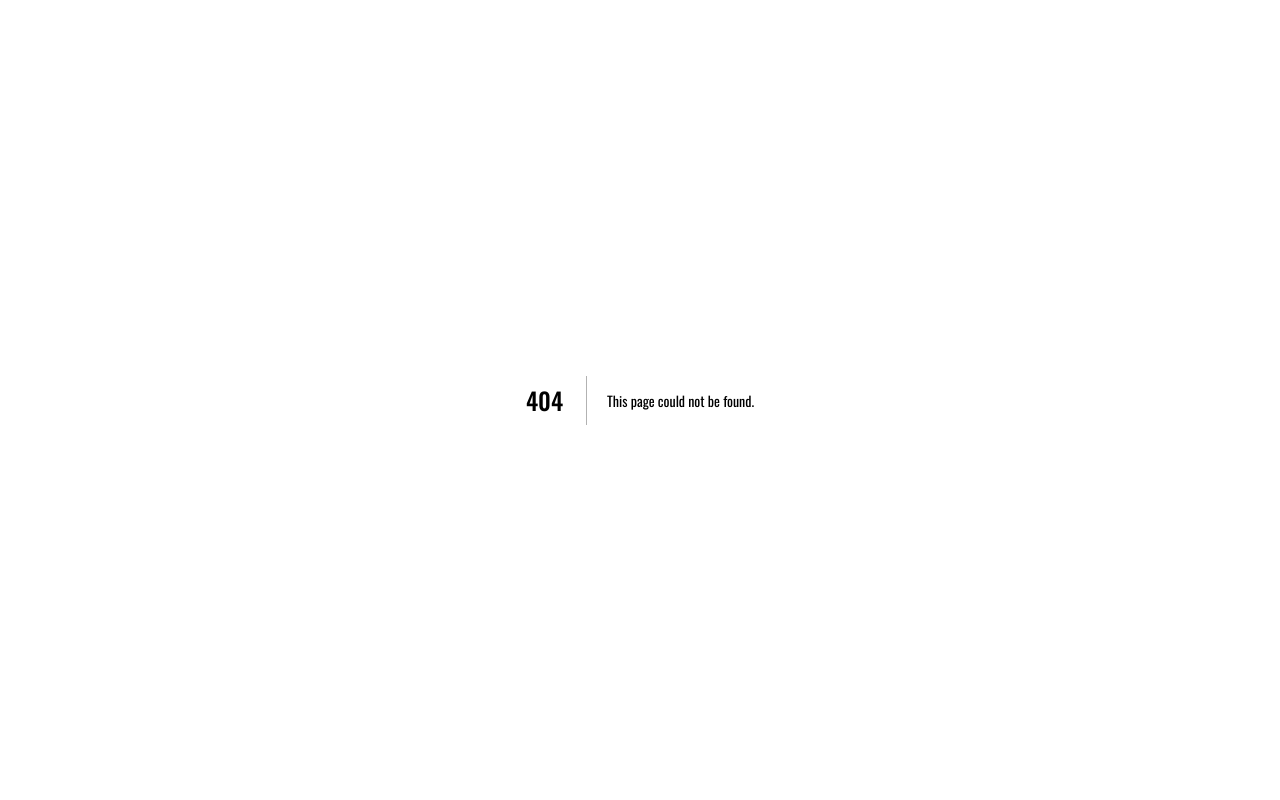
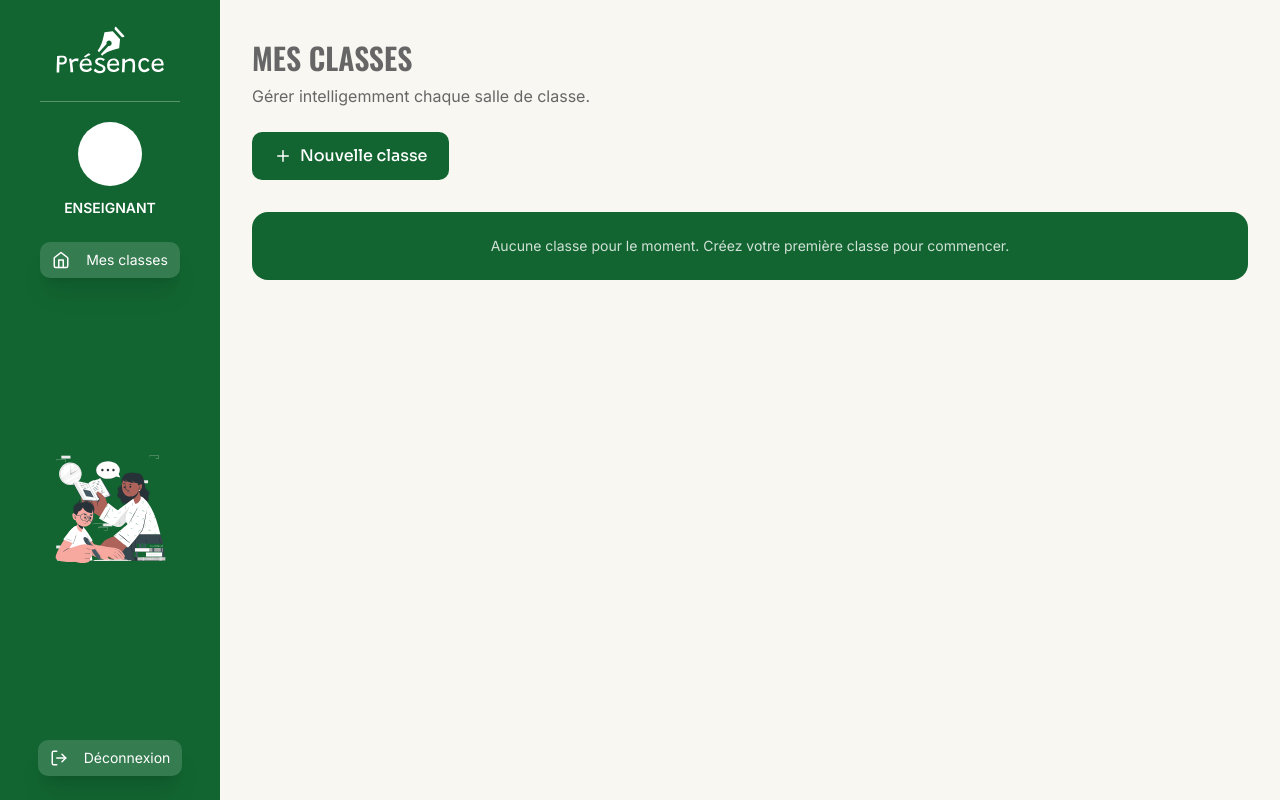
Before and after one commit to Wen360-lab/presence, a Next.js app: page /dashboard in a window 1280 px wide. Before the commit this address had no page. Built offline with nearby package versions, Linux system fonts and the light colour scheme; sample sign-in values are in the browser's storage.

Commit message:
Création du Dashboard et ajustement de la page de connexion

```diff
--- a/app/(auth)/connexion/page.tsx
+++ b/app/(auth)/connexion/page.tsx
@@ -5,9 +5,10 @@ import Image from 'next/image'
 import Link from 'next/link'
 import { useState } from 'react'
 import { useRouter } from 'next/navigation'
-import { FiMail, FiLock } from 'react-icons/fi'
+import { FiMail } from 'react-icons/fi'
 import { useLocalStorage } from '@/hooks/useLocalStorage'
 import AuthInput from '@/components/auth/AuthInput'
+import PasswordInput from '@/components/auth/PasswordInput'
 import type { Account } from '@/types/auth'
 
 export default function ConnexionPage() {
@@ -53,7 +54,7 @@ export default function ConnexionPage() {
           className="object-contain"
           priority
         />
-        <Image src="/Login.svg" alt="" width={320} height={320} priority />
+        <Image src="/Login.svg" alt="illustration Login" width={320} height={320} priority />
       </motion.div>
 
       <motion.div
@@ -79,13 +80,9 @@ export default function ConnexionPage() {
             onChange={(e) => setEmail(e.target.value)}
             required
           />
-          <AuthInput
-            icon={<FiLock size={18} />}
-            type="password"
-            placeholder="Mot de passe"
+          <PasswordInput
             value={motDePasse}
             onChange={(e) => setMotDePasse(e.target.value)}
-            required
           />
 
           {/* Message d'erreur affiché seulement si une tentative a échoué */}
@@ -94,6 +91,13 @@ export default function ConnexionPage() {
           <button type="submit" className="btn-primary mt-4">
             Se connecter
           </button>
+
+          {/* Dans le cas où l'enseigant oublie son mot de passe, il crée un autre compte */}
+          <p className="mt-3 text-center text-xs text-grey">
+            <Link href="/createAcount" className="text-emeraude">
+              Mot de passe oublié ?
+            </Link>
+          </p>
         </form>
 
         <p className="mt-4 text-center text-xs text-grey">
--- a/app/(auth)/createAcount/page.tsx
+++ b/app/(auth)/createAcount/page.tsx
@@ -5,9 +5,10 @@ import Image from 'next/image'
 import Link from 'next/link'
 import { useState } from 'react'
 import { useRouter } from 'next/navigation'
-import { FiUser, FiMail, FiLock } from 'react-icons/fi'
+import { FiUser, FiMail } from 'react-icons/fi'
 import { useLocalStorage } from '@/hooks/useLocalStorage'
 import AuthInput from '@/components/auth/AuthInput'
+import PasswordInput from '@/components/auth/PasswordInput'
 import type { Account } from '@/types/auth'
 
 export default function CreerComptePage() {
@@ -47,7 +48,7 @@ export default function CreerComptePage() {
           className="object-contain"
           priority
         />
-        <Image src="/Signup.svg" alt="" width={320} height={320} priority />
+        <Image src="/Signup.svg" alt="illustration Signup" width={320} height={320} priority />
       </motion.div>
 
       {/* Carte du formulaire */}
@@ -82,13 +83,9 @@ export default function CreerComptePage() {
             onChange={(e) => setEmail(e.target.value)}
             required
           />
-          <AuthInput
-            icon={<FiLock size={18} />}
-            type="password"
-            placeholder="Mot de passe"
+          <PasswordInput
             value={motDePasse}
             onChange={(e) => setMotDePasse(e.target.value)}
-            required
           />
 
           <button type="submit" className="btn-primary mt-4">
--- /dev/null
+++ b/app/dashboard/layout.tsx
@@ -0,0 +1,49 @@
+// app/dashboard/layout.tsx
+'use client'
+import { useEffect, useSyncExternalStore } from 'react'
+import { useRouter } from 'next/navigation'
+import Sidebar from '@/components/dashboard/Sidebar'
+
+// Fonctions requises par useSyncExternalStore :
+
+// 1. subscribe : on ne surveille pas de changement en direct ici (pas besoin
+//    de réagir si le localStorage change dans un autre onglet), donc no-op.
+function subscribe() {
+  return () => {}
+}
+
+// 2. getSnapshot : la vraie lecture, côté client uniquement.
+function getSnapshot() {
+  return window.localStorage.getItem('presence:isLoggedIn') === 'true'
+}
+
+// 3. getServerSnapshot : valeur utilisée pendant le rendu serveur (SSR),
+//    où `window` n'existe pas. On suppose "non connecté" par défaut le temps
+//    que le client prenne le relais.
+function getServerSnapshot() {
+  return false
+}
+
+export default function DashboardLayout({ children }: { children: React.ReactNode }) {
+  const router = useRouter()
+
+  // Lit la donnée externe (localStorage) sans jamais appeler setState manuellement.
+  const estAutorise = useSyncExternalStore(subscribe, getSnapshot, getServerSnapshot)
+
+  // L'effect ne fait plus QUE la redirection (une navigation, pas un setState) :
+  // ça respecte la règle ESLint, qui ne s'oppose pas à router.push() ici.
+  useEffect(() => {
+    if (!estAutorise) {
+      router.push('/connexion')
+    }
+  }, [estAutorise, router])
+
+  if (!estAutorise) return null
+
+  return (
+    <div className="flex min-h-screen">
+      <Sidebar />
+      <main className="flex-1 bg-cream px-8 py-10">{children}</main>
+    </div>
+  )
+}
--- /dev/null
+++ b/app/dashboard/page.tsx
@@ -0,0 +1,38 @@
+// app/dashboard/page.tsx
+'use client'
+import Link from 'next/link'
+import { FiPlus } from 'react-icons/fi'
+import { useLocalStorage } from '@/hooks/useLocalStorage'
+import ClassCard from '@/components/dashboard/ClassCard'
+import type { Classe } from '@/types/dashboard'
+
+export default function MesClassesPage() {
+  const [classes] = useLocalStorage<Classe[]>('presence:classes', [])
+
+  return (
+    <div>
+      <h1 className="text-3xl font-semibold uppercase">Mes classes</h1>
+      <p className="mt-2 text-grey">Gérer intelligemment chaque salle de classe.</p>
+
+      <Link href="/dashboard/nouvelle-classe" className="btn-primary mt-6 inline-flex items-center gap-2">
+        <FiPlus size={18} />
+        Nouvelle classe
+      </Link>
+
+      {/* Cadre vert qui regroupe les cartes, fidèle à la maquette Figma */}
+      <div className="mt-8 rounded-2xl bg-emeraude p-6">
+        {classes.length === 0 ? (
+          <p className="text-center text-sm text-white/80">
+            Aucune classe pour le moment. Créez votre première classe pour commencer.
+          </p>
+        ) : (
+          <div className="grid grid-cols-1 gap-4 md:grid-cols-2">
+            {classes.map((classe) => (
+              <ClassCard key={classe.id} classe={classe} />
+            ))}
+          </div>
+        )}
+      </div>
+    </div>
+  )
+}
--- /dev/null
+++ b/components/auth/PasswordInput.tsx
@@ -0,0 +1,42 @@
+// components/auth/PasswordInput.tsx
+'use client'
+import { useState } from 'react'
+import { FiLock, FiEye, FiEyeOff } from 'react-icons/fi'
+
+type PasswordInputProps = {
+  value: string
+  onChange: (e: React.ChangeEvent<HTMLInputElement>) => void
+  placeholder?: string
+}
+
+export default function PasswordInput({ value, onChange, placeholder = 'Mot de passe' }: PasswordInputProps) {
+  // Contrôle si le mot de passe est visible en clair ou masqué par des points.
+  const [visible, setVisible] = useState(false)
+
+  return (
+    <div className="relative">
+      <span className="absolute left-4 top-1/2 -translate-y-1/2 text-emeraude">
+        <FiLock size={18} />
+      </span>
+
+      <input
+        type={visible ? 'text' : 'password'}
+        value={value}
+        onChange={onChange}
+        placeholder={placeholder}
+        required
+        className="w-full rounded-btn border border-emeraude/40 bg-emeraude-50 py-3 pl-11 pr-11 text-sm outline-none focus:border-emeraude"
+      />
+
+      {/* Bouton icône, positionné à droite du champ */}
+      <button
+        type="button"
+        onClick={() => setVisible(!visible)}
+        className="absolute right-4 top-1/2 -translate-y-1/2 text-emeraude"
+        aria-label={visible ? 'Masquer le mot de passe' : 'Afficher le mot de passe'}
+      >
+        {visible ? <FiEyeOff size={18} /> : <FiEye size={18} />}
+      </button>
+    </div>
+  )
+}
--- /dev/null
+++ b/components/dashboard/ClassCard.tsx
@@ -0,0 +1,24 @@
+// components/dashboard/ClassCard.tsx
+'use client'
+import Link from 'next/link'
+import type { Classe } from '@/types/dashboard'
+
+type ClassCardProps = {
+  classe: Classe
+}
+
+export default function ClassCard({ classe }: ClassCardProps) {
+  return (
+    // Toute la carte est cliquable, sans bouton d'action visible dessus (décision prise ensemble).
+    <Link
+      href={`/dashboard/${classe.id}`}
+      className="block rounded-xl bg-white p-5 transition hover:shadow-md"
+    >
+      <p className="font-oswald text-lg font-semibold text-black">{classe.nom}</p>
+      <p className="mt-1 text-sm text-grey">
+        {classe.niveau} · {classe.matiere}
+      </p>
+      <span className="badge-eyebrow mt-4 inline-block">{classe.eleves.length} élèves</span>
+    </Link>
+  )
+}
--- /dev/null
+++ b/components/dashboard/Sidebar.tsx
@@ -0,0 +1,60 @@
+// components/dashboard/Sidebar.tsx
+'use client'
+import Image from 'next/image'
+import Link from 'next/link'
+import { useRouter, usePathname } from 'next/navigation'
+import { FiHome, FiLogOut } from 'react-icons/fi'
+import { useLocalStorage } from '@/hooks/useLocalStorage'
+import type { Account } from '@/types/auth'
+
+export default function Sidebar() {
+  const router = useRouter()
+  const pathname = usePathname()
+  const [account] = useLocalStorage<Account | null>('presence:account', null)
+
+  // "Mes classes" est actif sur /dashboard, mais aussi sur ses sous-pages
+  // (détail d'une classe, appel, suivi), puisqu'on y revient toujours via ce lien.
+  const estActif = pathname.startsWith('/dashboard')
+
+  function handleDeconnexion() {
+    window.localStorage.removeItem('presence:isLoggedIn')
+    router.push('/connexion')
+  }
+
+  return (
+    <aside className="flex w-55 shrink-0 flex-col items-center justify-between bg-emeraude px-5 py-6 text-white">
+      <div className='flex flex-col items-center justify-center'>
+        {/* Logo */}
+        <Image src="/logoPresence.svg" alt="Présence" width={110} height={110} className="object-contain" />
+        <hr className="my-5 border-white/30 w-full" />
+
+        {/* Profil de l'enseignant connecté */}
+        <div className="mb-6 flex flex-col items-center text-center">
+          <div className="mb-3 h-16 w-16 rounded-full bg-white" />
+          <p className="text-sm font-semibold text-white uppercase">{account?.nom ?? 'Enseignant'}</p>
+          <p className="text-xs text-white/80">{account?.email ?? ''}</p>
+        </div>
+
+        {/* Navigation : un seul item*/}
+        <Link
+          href="/dashboard"
+          className="flex items-center justify-center gap-4 rounded-btn px-3 py-2 text-sm shadow-xl"
+          style={{ backgroundColor: estActif ? 'rgba(255,255,255,0.15)' : 'transparent' }}
+        >
+          <FiHome size={18} />
+          Mes classes
+        </Link>
+      </div>
+      {/* L'illustration */}
+      <Image src="/Teacherstudent.svg" alt="illustration de prof avec ub élève" width={130} height={130} className="object-contain" />
+
+      <button onClick={handleDeconnexion}
+        className="flex items-center justify-center gap-4 rounded-btn px-3 py-2 text-sm cursor-pointer shadow-xl"
+        style={{ backgroundColor: estActif ? 'rgba(255,255,255,0.15)' : 'transparent' }}
+      >
+        <FiLogOut size={18} />
+        Déconnexion
+      </button>
+    </aside>
+  )
+}
--- /dev/null
+++ b/types/dashboard.ts
@@ -0,0 +1,15 @@
+// Un élève appartient à une seule classe (via classeId dans Presence, pas ici).
+export type Eleve = {
+    id: string
+    nom: string
+    prenom: string
+}
+
+// Une classe créée par l'enseignant.
+export type Classe = {
+    id: string
+    nom: string       // ex: "Salle 09"
+    niveau: string    // ex: "Sixième"
+    matiere: string   // ex: "Mathématiques"
+    eleves: Eleve[]
+}
```
